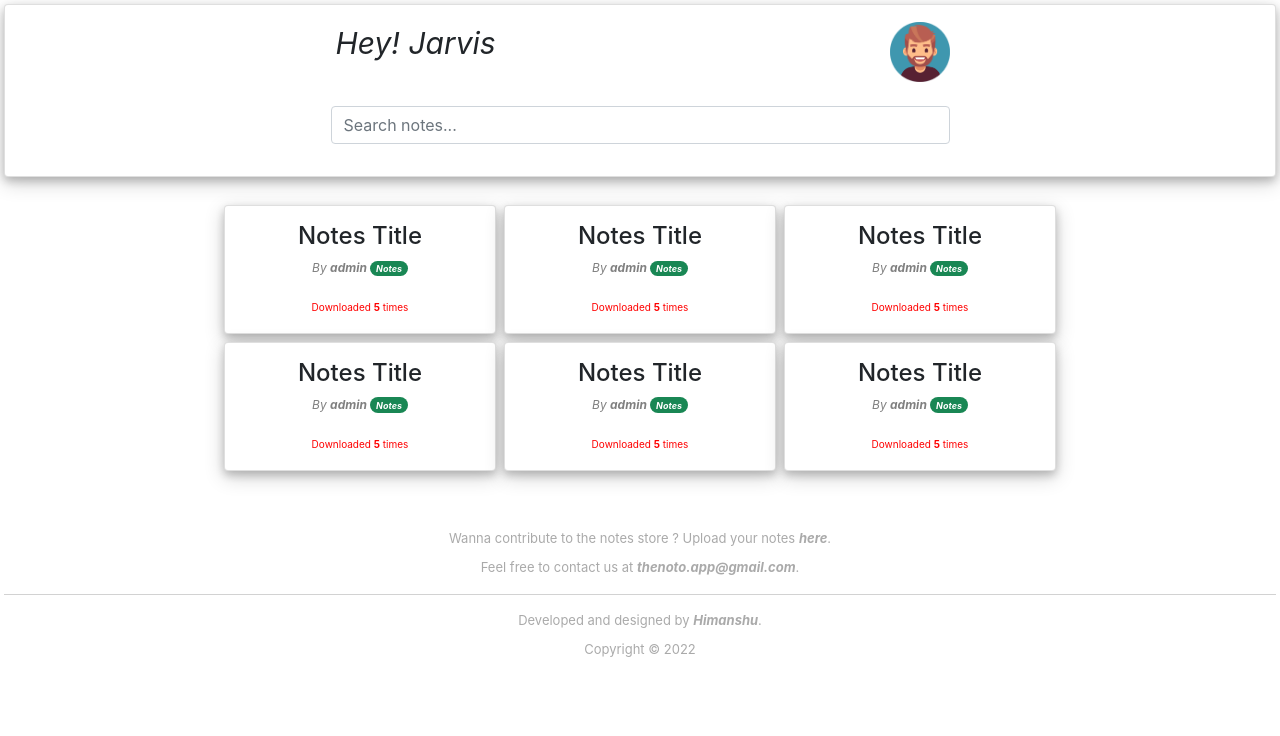
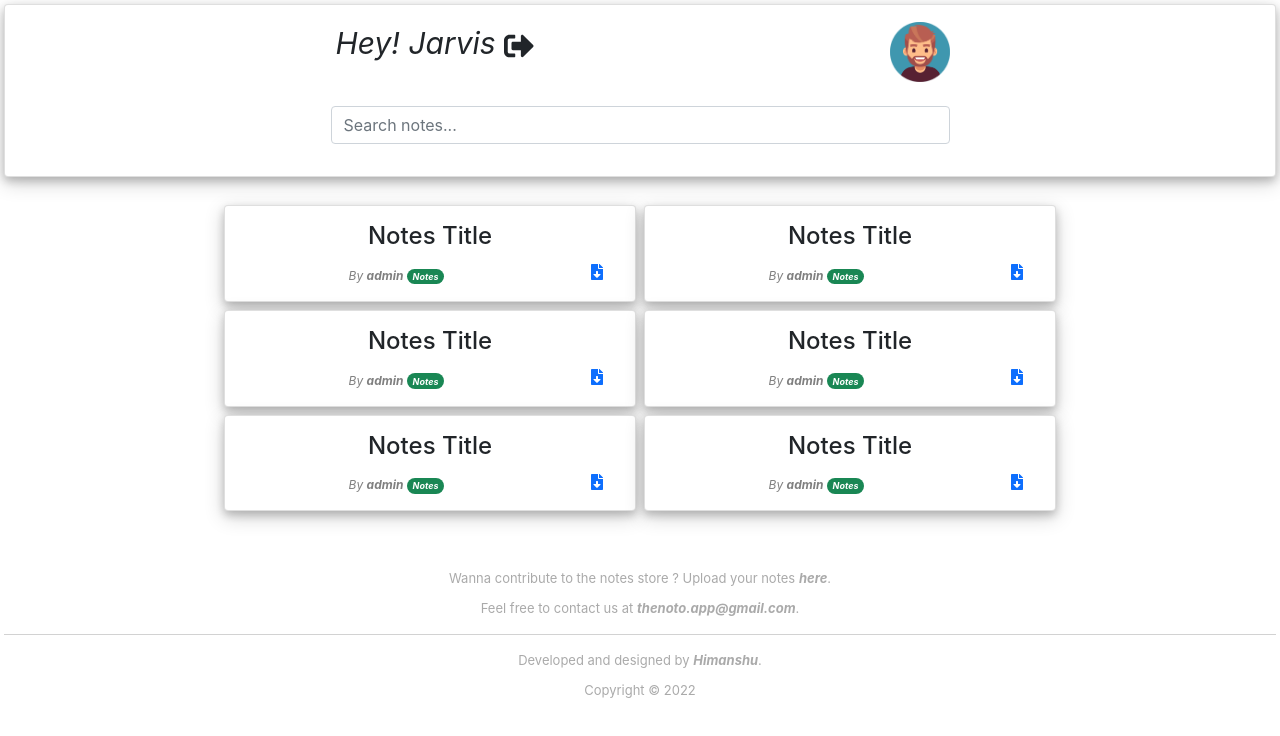
Before and after one commit to hkm007/noto_app, a React (Create React App) app: page / in a window 1280 px wide. Shown: the top 736 px of the page. Built offline with nearby package versions, Linux system fonts and the light colour scheme.

Commit message:
UI design phase 2

```diff
--- a/package.json
+++ b/package.json
@@ -14,6 +14,7 @@
     "react": "^18.2.0",
     "react-dom": "^18.2.0",
     "react-hot-toast": "^2.2.0",
+    "react-icons": "^4.4.0",
     "react-scripts": "5.0.1",
     "typescript": "^4.7.4",
     "web-vitals": "^2.1.4",
--- a/src/components/Dashboard/Dashboard.css
+++ b/src/components/Dashboard/Dashboard.css
@@ -20,3 +20,8 @@ div.card {
     align-self: center;
     margin-left: 5px;
 }
+
+svg:hover {
+    color: red;
+    cursor: pointer;
+}
--- a/src/components/Dashboard/Dashboard.tsx
+++ b/src/components/Dashboard/Dashboard.tsx
@@ -2,6 +2,7 @@ import React from "react";
 import Footer from "../Footer/Footer";
 import Notes from "../Notes/Notes";
 import "./Dashboard.css";
+import { FaSignOutAlt } from 'react-icons/fa';
 
 
 function Dashboard() {
@@ -10,12 +11,16 @@ function Dashboard() {
     console.log(name)
   }
 
+  const handleLogout = () => {
+    console.log('logout')
+  }
+
   return (
     <div className="dashboard-page p-1">
       <div className="card">
         <div className="card-body">
           <div className="user-area col-lg-6 mx-auto">
-            <p className="user-name">Hey! Jarvis</p>
+            <p className="user-name">Hey! Jarvis <FaSignOutAlt className="logout" onClick={handleLogout} /></p>
             <img
               className="user-avatar"
               src={require("../../assets/avatar.png")}
--- a/src/components/Notes/Notes.css
+++ b/src/components/Notes/Notes.css
@@ -2,16 +2,5 @@
     color: gray;
     font-size: 12px;
     font-style: italic;
+    margin-bottom: 0px;
 }
-
-.download {
-    font-size: 10px;
-    color: red;
-    margin-bottom: 0px;
-    text-decoration: none;
-}
-
-.download:hover {
-    color: blueviolet;
-    cursor: pointer;
-}
--- a/src/components/Notes/Notes.tsx
+++ b/src/components/Notes/Notes.tsx
@@ -1,16 +1,18 @@
 import React from "react";
 import "./Notes.css";
+import { FaFileDownload } from 'react-icons/fa';
 
 function Notes() {
   return (
-    <div className="notes col-lg-4 p-1">
+    <div className="notes col-lg-6 p-1">
       <div className="card">
         <div className="card-body">
           <div className="row">
             <h4>Notes Title</h4>
           </div>
 
-          <p className="notes-p">
+          <div className="row">
+            <p className="notes-p col-lg-10 mt-2">
               By{" "}
               <strong>
                 <i>admin</i>
@@ -18,12 +20,13 @@ function Notes() {
               <span className="badge rounded-pill bg-success">Notes</span>
             </p>
             <a
-            className="download"
+            className="col-lg-2"
               href="path_to_file"
               download="proposed_file_name"
             >
-            Downloaded <b>5</b> times
+              <FaFileDownload />
             </a>
+          </div>
         </div>
       </div>
     </div>
```
Also changed, not shown: 1 other file (tests, documents, lock files or other folders). Lines whose indentation alone changed are shown as unchanged.
